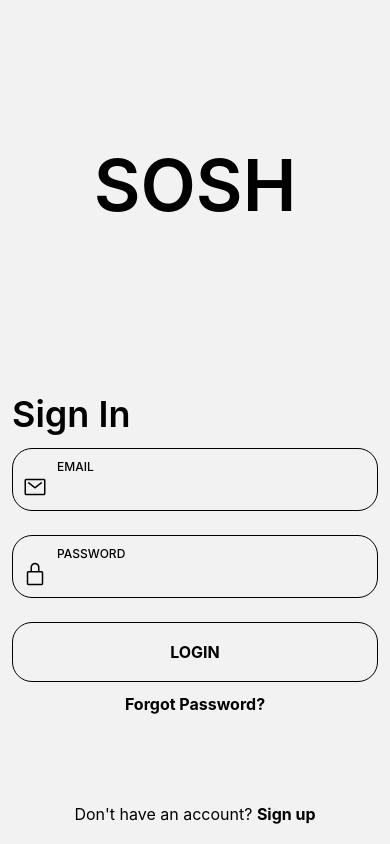
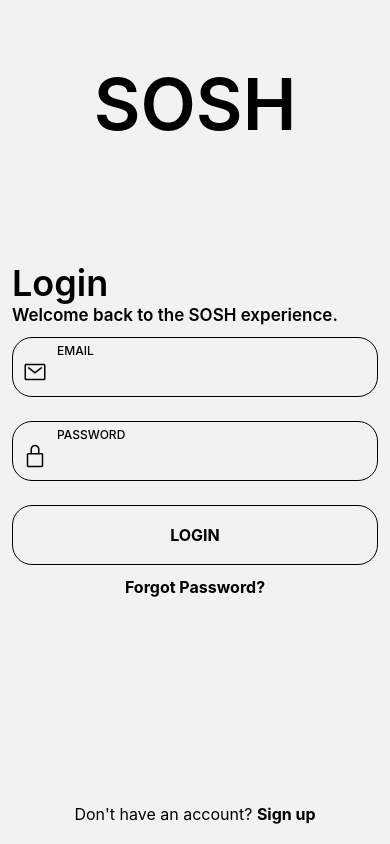
Before and after one commit to benjaminharringtonrose/social-app, a React Native app: screen /AuthNavigator in a window 390 px wide. Built offline with nearby package versions, Linux system fonts and the light colour scheme.

Commit message:
goodnight fed 1

```diff
--- a/src/components/AuthRootView/styles.ts
+++ b/src/components/AuthRootView/styles.ts
@@ -13,7 +13,7 @@
   backgroundTextContainer: {
     position: 'absolute',
     alignItems: 'center',
-    top: height / 6,
+    top: 60,
     bottom: 0,
     left: 0,
     right: 0
--- a/src/components/Input/index.tsx
+++ b/src/components/Input/index.tsx
@@ -1,6 +1,5 @@
 import React, { FC, useState } from 'react';
-import { View, Text, TextInput, TextInputProps, NativeSyntheticEvent, TextInputFocusEventData } from 'react-native';
-import Ionicons from '@expo/vector-icons/Ionicons';
+import { View, Text, TextInput, TextInputProps } from 'react-native';
 
 import styles from './styles';
 
@@ -26,7 +25,7 @@
   const [isFocused, setIsFocused] = useState(false);
   return (
     <View style={[styles.input, isFocused && {borderColor: focusedColor }]}>
-      <Text style={{fontSize: 12, fontWeight: "500", marginLeft: 34}}>{placeholder}</Text>
+      <Text style={styles.placeholderText}>{placeholder}</Text>
       <View style={styles.row}>
         {!!leadingIcon && (
           <View style={{marginRight: 10}}>
--- a/src/components/Input/styles.ts
+++ b/src/components/Input/styles.ts
@@ -5,7 +5,9 @@
     minHeight: 60,
     margin: 12,
     borderWidth: 1,
-    padding: 10,
+    paddingHorizontal: 10,
+    paddingBottom: 10,
+    paddingTop: 5,
     borderRadius: 20,
     justifyContent: 'center'
   },
@@ -14,6 +16,11 @@
     flexDirection: 'row',
     alignItems: 'center'
   },
+  placeholderText: {
+    fontSize: 12,
+    fontWeight: "500",
+    marginLeft: 34
+  }
 });
 
 export default styles;
--- a/src/screens/LoginScreen/index.tsx
+++ b/src/screens/LoginScreen/index.tsx
@@ -27,7 +27,8 @@
           behavior={isIOS() ? 'padding' : 'height'}
           style={styles.bottomHalfContainer}
         >
-          <Text style={styles.subtitleText}>{"Sign In"}</Text>
+          <Text style={styles.subtitleText}>{"Login"}</Text>
+          <Text style={styles.descriptionText}>{"Welcome back to the SOSH experience."}</Text>
           <Input
             onChangeText={setEmail}
             value={email}
--- a/src/screens/LoginScreen/styles.ts
+++ b/src/screens/LoginScreen/styles.ts
@@ -2,12 +2,15 @@
 
 const styles = StyleSheet.create({
   rootContainer: {
-    flex: 1,
+    flex: 3,
   },
   topHalfContainer: {
     flex: 1,
     justifyContent: 'center',
     alignItems: 'center',
+  },
+  bottomHalfContainer: {
+    flex: 2,
   },
   titleText: {
     fontSize: 72,
@@ -18,8 +21,10 @@
     fontWeight: '600',
     marginLeft: 12,
   },
-  bottomHalfContainer: {
-    flex: 1,
+  descriptionText: {
+    fontSize: 17,
+    fontWeight: '600',
+    marginLeft: 12,
   },
   ctaText: {
     textAlign: 'center',
--- a/src/screens/SignupScreen/index.tsx
+++ b/src/screens/SignupScreen/index.tsx
@@ -28,6 +28,7 @@
           style={styles.bottomHalfContainer}
         >
           <Text style={styles.subtitleText}>{"Sign Up"}</Text>
+          <Text style={styles.descriptionText}>{"Choose how you'd like to sign up."}</Text>
           <Input
             onChangeText={setEmail}
             value={email}
--- a/src/screens/SignupScreen/styles.ts
+++ b/src/screens/SignupScreen/styles.ts
@@ -2,12 +2,15 @@
 
 const styles = StyleSheet.create({
   rootContainer: {
-    flex: 1,
+    flex: 3,
   },
   topHalfContainer: {
     flex: 1,
     justifyContent: 'center',
     alignItems: 'center',
+  },
+  bottomHalfContainer: {
+    flex: 2,
   },
   titleText: {
     fontSize: 72,
@@ -16,10 +19,12 @@
   subtitleText: {
     marginLeft: 12,
     fontSize: 36,
-    fontWeight: '600'
+    fontWeight: '600',
   },
-  bottomHalfContainer: {
-    flex: 1,
+  descriptionText: {
+    fontSize: 17,
+    fontWeight: '600',
+    marginLeft: 12,
   },
   ctaText: {
     textAlign: 'center',
```
